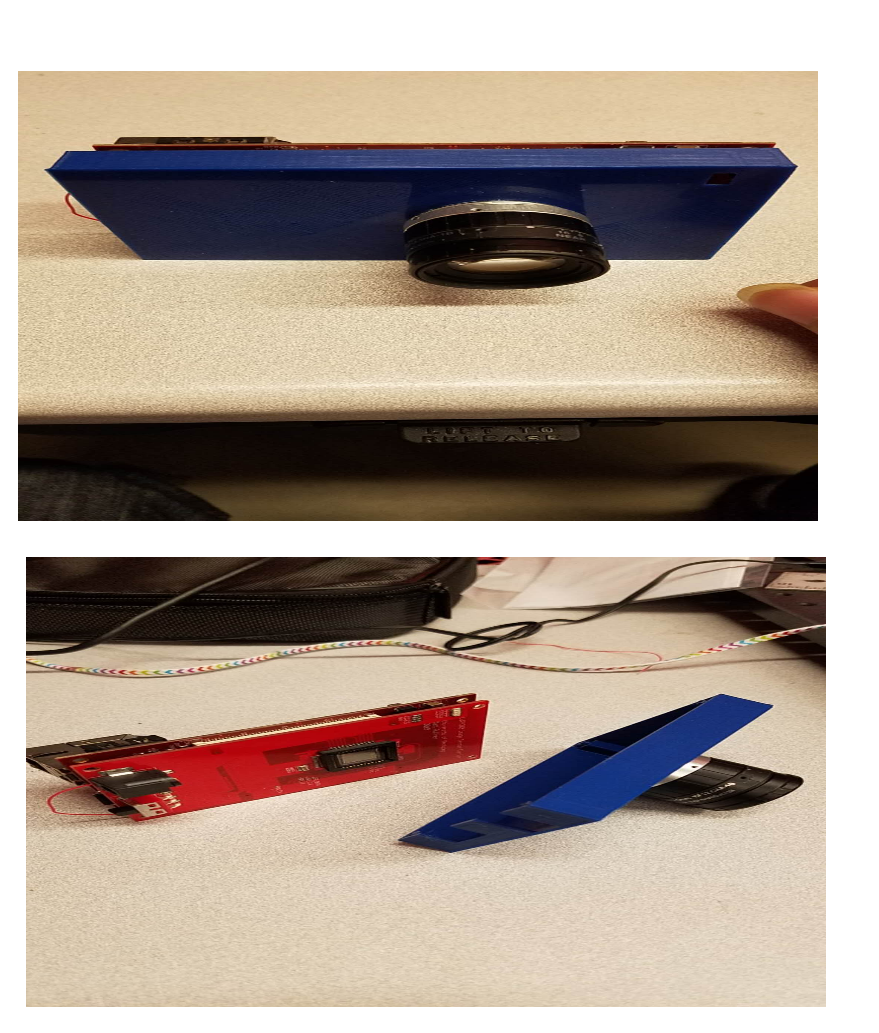
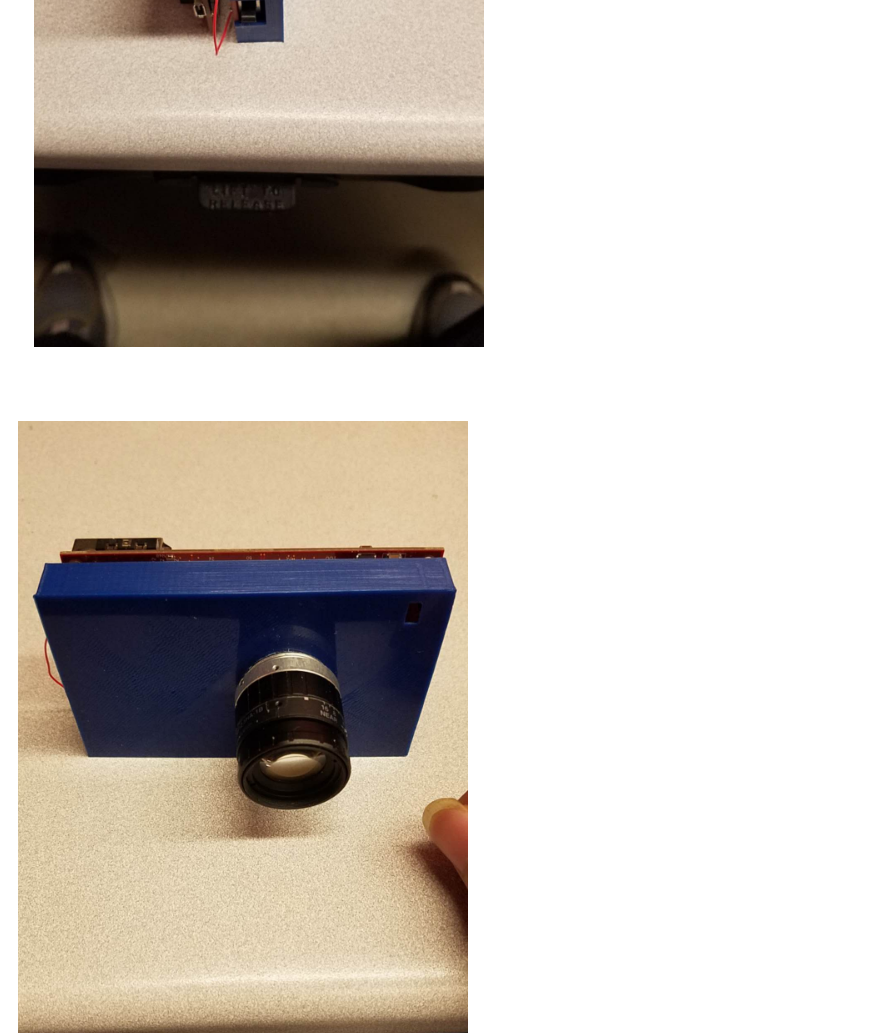
Before and after one commit to yyu226/yyu226.github.io, a plain HTML site: page index.html in a window 1280 px wide. Shown: the part 1155-2188 px from the top of the page, without its empty margins (0-879 px from the left). Drawn offline with Linux system fonts and the light colour scheme.

Commit message:
modified orientation of the 3 photos

```diff
--- a/index.html
+++ b/index.html
@@ -4,9 +4,9 @@
 <p>&nbsp; &nbsp; Camera:&nbsp; Basler</p>
 <p>&nbsp; &nbsp;&nbsp;<img style="border-width: 10px; margin: 10px;" src="01.jpg" alt="3D structured light scanner" width="800" height="450" /></p>
 <p>2. The camera we built that is based on Microzed board and the LUPA300 CMOS sensor</p>
-<p>&nbsp; &nbsp;&nbsp;<img style="border-width: 10px; margin: 10px;" src="02.jpg" alt="look from the side" width="800" height="450" /></p>
+<p>&nbsp; &nbsp;&nbsp;<img style="border-width: 10px; margin: 10px;" src="02.jpg" alt="look from the side" width="450" height="800" /></p>
 <p>&nbsp;&nbsp;</p>
-<p><img style="border-width: 10px; margin: 10px;" src="03.jpg" alt="front view" width="800" height="450" /></p>
-<p>&nbsp;&nbsp;<img style="border-width: 10px; margin: 10px;" src="04.jpg" alt="cover off" width="800" height="450" /></p>
+<p><img style="border-width: 10px; margin: 10px;" src="03.jpg" alt="front view" width="450" height="800" /></p>
+<p>&nbsp;&nbsp;<img style="border-width: 10px; margin: 10px;" src="04.jpg" alt="cover off" width="450" height="800" /></p>
 <p>3. Sample images and video</p>
 <p>&nbsp;</p>
```
